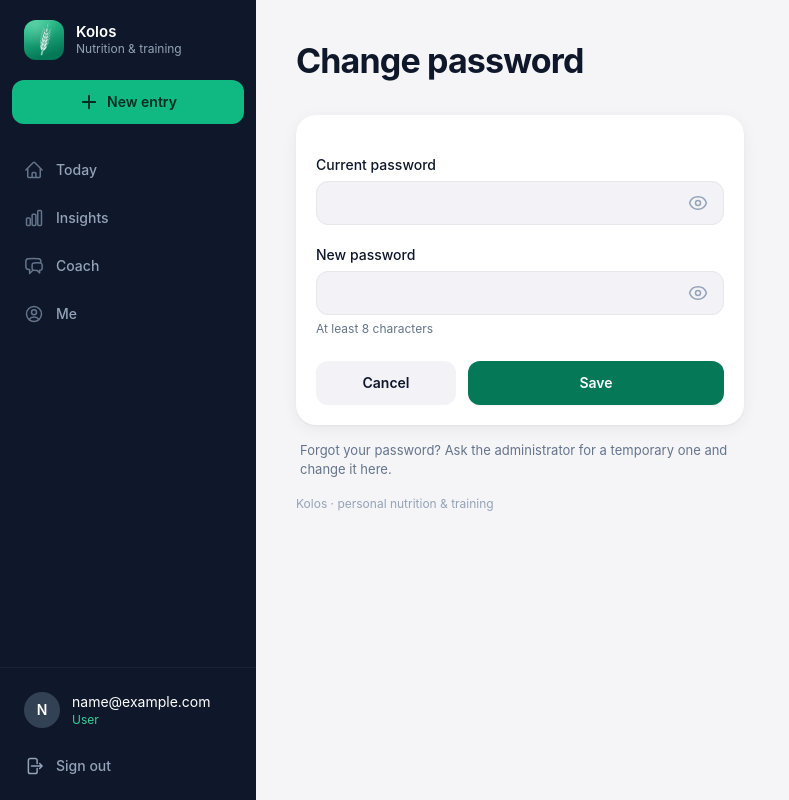
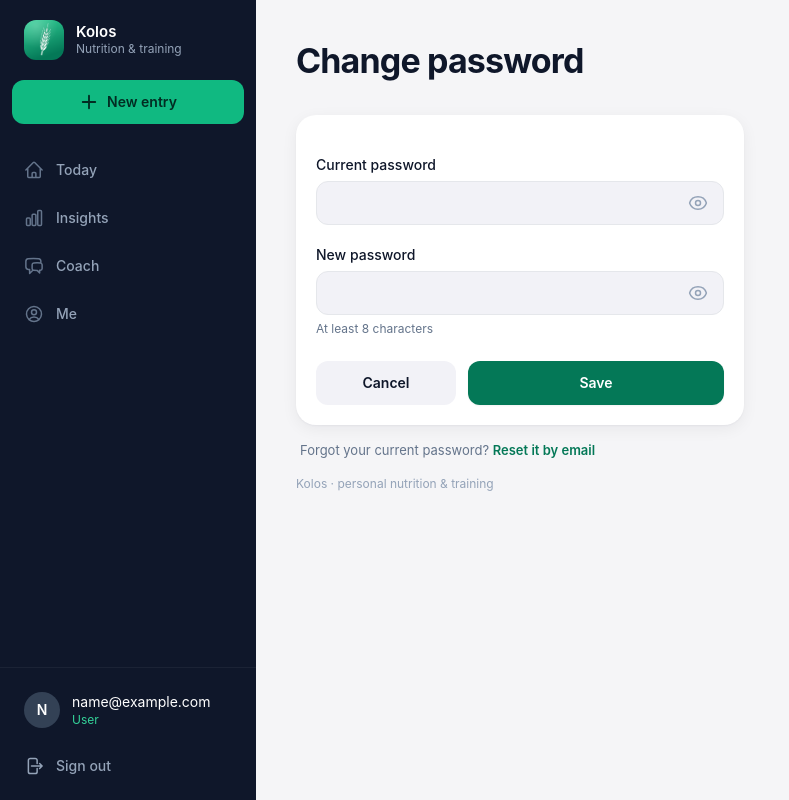
Before and after one commit to c0n666/course_project, a Flask app: page /account/password in a window 1280 px wide. Shown: the whole page, without its empty margins (0-789 px from the left). Run offline with Flask 3, Linux system fonts and the light colour scheme; the visitor is signed in with stand-in values (Sample User, id 1); some libraries are stand-ins or nearby versions.

Commit message:
E3: password reset and email confirmation by email
- mailer.py: SMTP from MAIL_* environment variables (Gmail app password, Brevo, ...);
  without MAIL_SERVER the email goes to the server log, under TESTING to MAIL_OUTBOX.
  One HTML + text template for both emails; sent in the user's language.
- Signed links (itsdangerous, no extra table):
  - password reset: 1 hour, single use (bound to the current password hash);
  - email confirmation: 3 days, bound to the address.
- Forgot password: "Forgot password?" on sign-in and on Change password, same answer
  whether or not the account exists, 3 emails per address per minute.
  The new password signs the user in and also confirms the email.
- Soft confirmation: sign-up sends the link, a "Confirm your email" card with resend sits in
  Me and on the trainer dashboard; trainers confirm before creating invite codes.
- users.email_verified_at (init-db migration; existing accounts count as confirmed, demo
  accounts are confirmed).
- Service worker does not cache /password/, /email/ and /join/ pages (v6).

```diff
--- a/app.py
+++ b/app.py
@@ -12,9 +12,10 @@ from functools import wraps
 import click
 from flask import Flask, flash, jsonify, redirect, render_template, request, send_from_directory, url_for
 from flask_login import LoginManager, current_user, login_required, login_user, logout_user
-from flask_babel import Babel, format_date, lazy_gettext, ngettext
+from flask_babel import Babel, force_locale, format_date, get_locale, lazy_gettext, ngettext
 from flask_babel import gettext as _
 from flask_wtf.csrf import CSRFError, CSRFProtect
+from itsdangerous import BadSignature, URLSafeTimedSerializer
 from markupsafe import Markup, escape
 from sqlalchemy import event, func
 from sqlalchemy.exc import OperationalError
@@ -48,6 +49,7 @@ from models import (
     db,
 )
 import food_db
+import mailer
 from coach_agent import (
     APP_NAME,
     CHAT_MAX_CHARS,
@@ -521,7 +523,8 @@ def get_trainer_client(trainer_id: int, client_id: int) -> User | None:
 def _safe_next(target: str | None) -> str | None:
     """Only same-site paths: blocks open redirects through ?next=."""
     if target and target.startswith("/") and not target.startswith("//") and "\\" not in target:
-        return target
+        # /logout as `next` would sign the user out right after signing in.
+        return None if target.split("?", 1)[0] == "/logout" else target
     return None
 
 
@@ -564,12 +567,12 @@ MAX_FAILURES = 5
 FAILURE_WINDOW_SECONDS = 60
 
 
-def _rate_limited(key: tuple) -> bool:
-    """True after MAX_FAILURES failures for `key` within the window (per process, in memory)."""
+def _rate_limited(key: tuple, limit: int = MAX_FAILURES) -> bool:
+    """True after `limit` recorded attempts for `key` within the window (per process, in memory)."""
     now = time.monotonic()
     recent = [t for t in _FAILED_ATTEMPTS.get(key, []) if now - t < FAILURE_WINDOW_SECONDS]
     _FAILED_ATTEMPTS[key] = recent
-    return len(recent) >= MAX_FAILURES
+    return len(recent) >= limit
 
 
 def _record_failure(key: tuple) -> None:
@@ -577,6 +580,77 @@ def _record_failure(key: tuple) -> None:
 
 
 MIN_PASSWORD_LENGTH = 8
+MAIL_LIMIT = 3  # emails per address (reset) or per user (confirmation) per minute
+
+RESET_TOKEN_MAX_AGE = 60 * 60          # 1 hour
+CONFIRM_TOKEN_MAX_AGE = 3 * 24 * 3600  # 3 days
+
+
+def _serializer(salt: str) -> URLSafeTimedSerializer:
+    from flask import current_app
+
+    return URLSafeTimedSerializer(current_app.config["SECRET_KEY"], salt=salt)
+
+
+def make_reset_token(user: User) -> str:
+    # The end of the password hash makes the link single-use: it stops matching once the password changes.
+    return _serializer("password-reset").dumps({"uid": user.id, "h": user.password_hash[-16:]})
+
+
+def user_from_reset_token(token: str) -> User | None:
+    try:
+        data = _serializer("password-reset").loads(token, max_age=RESET_TOKEN_MAX_AGE)
+    except BadSignature:  # also expired
+        return None
+    user = db.session.get(User, data.get("uid"))
+    return user if user and user.password_hash[-16:] == data.get("h") else None
+
+
+def make_confirm_token(user: User) -> str:
+    return _serializer("email-confirm").dumps({"uid": user.id, "e": user.email})
+
+
+def user_from_confirm_token(token: str) -> User | None:
+    try:
+        data = _serializer("email-confirm").loads(token, max_age=CONFIRM_TOKEN_MAX_AGE)
+    except BadSignature:
+        return None
+    user = db.session.get(User, data.get("uid"))
+    return user if user and user.email == data.get("e") else None
+
+
+def _mail_locale(user: User) -> str:
+    return user.language or str(get_locale() or DEFAULT_LANGUAGE)
+
+
+def send_password_reset(user: User) -> bool:
+    url = url_for("reset_password", token=make_reset_token(user), _external=True)
+    with force_locale(_mail_locale(user)):
+        return mailer.send_action_mail(
+            user.email,
+            _("Reset your Kolos password"),
+            _("We received a request to reset the password for %(email)s.", email=user.email),
+            _("Choose a new password"),
+            url,
+            _("The link works for 1 hour and only once. If you did not ask for it, ignore this email: your password stays the same."),
+        )
+
+
+def send_email_confirmation(user: User) -> bool:
+    url = url_for("confirm_email", token=make_confirm_token(user), _external=True)
+    with force_locale(_mail_locale(user)):
+        return mailer.send_action_mail(
+            user.email,
+            _("Confirm your email"),
+            _("Confirm %(email)s to finish setting up your Kolos account.", email=user.email),
+            _("Confirm email"),
+            url,
+            _("The link works for 3 days. If you did not create an account, ignore this email."),
+        )
+
+
+def account_home() -> str:
+    return url_for("trainer_dashboard" if current_user.role == "trainer" else "profile_page")
 
 
 def target_weight_error(goal_type: str, current: float | None, target: float | None) -> str | None:
@@ -670,6 +744,10 @@ def _migrate_profile_goals_schema() -> None:
         db.session.execute(text("ALTER TABLE users ADD COLUMN language VARCHAR(5)"))
     if "consented_at" not in user_cols:
         db.session.execute(text("ALTER TABLE users ADD COLUMN consented_at DATETIME"))
+    if "email_verified_at" not in user_cols:
+        # Accounts made before email confirmation existed are treated as confirmed.
+        db.session.execute(text("ALTER TABLE users ADD COLUMN email_verified_at DATETIME"))
+        db.session.execute(text("UPDATE users SET email_verified_at = CURRENT_TIMESTAMP"))
 
     product_cols = {row[1] for row in db.session.execute(text("PRAGMA table_info(products)")).fetchall()}
     if "name_uk" not in product_cols:
@@ -841,7 +919,8 @@ def register_routes(app: Flask) -> None:
 
                     db.session.commit()
                     login_user(user, remember=True)
-                    flash(_("Welcome to Kolos!"), "success")
+                    send_email_confirmation(user)
+                    flash(_("Welcome to Kolos! We sent a confirmation link to %(email)s.", email=user.email), "success")
                     return redirect(next_url or url_for("index"))
                 except Exception:
                     db.session.rollback()
@@ -906,11 +985,81 @@ def register_routes(app: Flask) -> None:
                 current_user.password_hash = generate_password_hash(new)
                 db.session.commit()
                 flash(_("Password changed."), "success")
-                return redirect(url_for("trainer_dashboard" if current_user.role == "trainer" else "profile_page"))
-        back = url_for("trainer_dashboard" if current_user.role == "trainer" else "profile_page")
+                return redirect(account_home())
         return render_template(
-            "password.html", errors=errors, back_url=back, min_password=MIN_PASSWORD_LENGTH
+            "password.html", errors=errors, back_url=account_home(), min_password=MIN_PASSWORD_LENGTH
         ), (400 if errors else 200)
+
+    @app.route("/password/forgot", methods=["GET", "POST"])
+    def forgot_password():
+        email = request.values.get("email", "").strip().lower()
+        sent = False
+        error = None
+        if request.method == "POST":
+            if "@" not in email or len(email) > 255:
+                error = _("Enter a valid email address.")
+            elif _rate_limited(("reset", email), MAIL_LIMIT):
+                error = _("Too many attempts. Please wait a minute and try again.")
+            else:
+                _record_failure(("reset", email))
+                user = User.query.filter_by(email=email).first()
+                # Same answer whether or not the account exists (no account discovery).
+                if user is not None and not send_password_reset(user):
+                    error = _("Could not send the email. Please try again later.")
+                else:
+                    sent = True
+        return render_template(
+            "password_forgot.html", email=email, sent=sent, error=error
+        ), (400 if error else 200)
+
+    @app.route("/password/reset/<token>", methods=["GET", "POST"])
+    def reset_password(token: str):
+        user = user_from_reset_token(token)
+        if user is None:
+            return render_template("password_reset.html", invalid=True, errors={}), 400
+        errors: dict[str, str] = {}
+        if request.method == "POST":
+            new = request.form.get("new_password", "")
+            if len(new) < MIN_PASSWORD_LENGTH:
+                errors["new_password"] = _("Password must be at least %(n)s characters.", n=MIN_PASSWORD_LENGTH)
+            else:
+                user.password_hash = generate_password_hash(new)
+                if user.email_verified_at is None:
+                    user.email_verified_at = datetime.utcnow()  # the link proved the address
+                db.session.commit()
+                login_user(user, remember=True)
+                flash(_("Password changed."), "success")
+                return redirect(url_for("index"))
+        return render_template(
+            "password_reset.html", invalid=False, errors=errors, email=user.email,
+            min_password=MIN_PASSWORD_LENGTH,
+        ), (400 if errors else 200)
+
+    @app.route("/email/confirm/<token>")
+    def confirm_email(token: str):
+        user = user_from_confirm_token(token)
+        if user is None:
+            flash(_("This confirmation link is invalid or has expired."), "error")
+        else:
+            if user.email_verified_at is None:
+                user.email_verified_at = datetime.utcnow()
+                db.session.commit()
+            flash(_("Email confirmed. Thank you!"), "success")
+        return redirect(account_home() if current_user.is_authenticated else url_for("login"))
+
+    @app.route("/email/confirm/resend", methods=["POST"])
+    @login_required
+    def resend_confirmation():
+        if current_user.email_verified_at is None:
+            if _rate_limited(("confirm", current_user.id), MAIL_LIMIT):
+                flash(_("Too many attempts. Please wait a minute and try again."), "error")
+            else:
+                _record_failure(("confirm", current_user.id))
+                if send_email_confirmation(current_user):
+                    flash(_("We sent a new link to %(email)s.", email=current_user.email), "success")
+                else:
+                    flash(_("Could not send the email. Please try again later."), "error")
+        return redirect(account_home())
 
     @app.route("/logout")
     @login_required
@@ -1665,6 +1814,9 @@ def register_routes(app: Flask) -> None:
     @login_required
     @role_required("trainer")
     def trainer_invite_create():
+        if current_user.email_verified_at is None:
+            flash(_("Confirm your email first to invite athletes."), "error")
+            return redirect(url_for("trainer_dashboard"))
         create_invite(current_user)
         return redirect(url_for("trainer_dashboard", _anchor="invite"))
 
@@ -1903,6 +2055,7 @@ def register_routes(app: Flask) -> None:
                 email="trainer@demo.local",
                 password_hash=generate_password_hash("trainer123"),
                 role="trainer",
+                email_verified_at=datetime.utcnow(),
             )
             db.session.add(trainer)
             db.session.flush()
@@ -1912,6 +2065,7 @@ def register_routes(app: Flask) -> None:
                 email="athlete@demo.local",
                 password_hash=generate_password_hash("athlete123"),
                 role="user",
+                email_verified_at=datetime.utcnow(),
                 trainer_id=trainer.id,
             )
             db.session.add(athlete)
--- a/models.py
+++ b/models.py
@@ -22,6 +22,7 @@ class User(UserMixin, db.Model):
     trainer_id: Mapped[int | None] = mapped_column(ForeignKey("users.id"), nullable=True)
     language: Mapped[str | None] = mapped_column(db.String(5), nullable=True)  # "en" | "uk"; None = browser default
     consented_at: Mapped[datetime | None] = mapped_column(db.DateTime)  # health-data consent at sign-up
+    email_verified_at: Mapped[datetime | None] = mapped_column(db.DateTime)  # set by the confirmation link
 
     trainer: Mapped["User | None"] = relationship(
         "User",
--- a/static/js/sw.js
+++ b/static/js/sw.js
@@ -2,7 +2,7 @@
    Pages: network-first, fall back to the last saved copy, then to the offline screen.
    Static files and CDN scripts: stale-while-revalidate.
    POST requests are never touched. Saved pages are wiped on sign-out. */
-const VERSION = 'v5';  // bump to refresh cached app files on installed PWAs
+const VERSION = 'v6';  // bump to refresh cached app files on installed PWAs
 const STATIC_CACHE = `static-${VERSION}`;
 const PAGES_CACHE = `pages-${VERSION}`;
 const CDN_CACHE = `cdn-${VERSION}`;
@@ -18,6 +18,7 @@ const PRECACHE = [
 ];
 const CDN_HOSTS = ['cdn.tailwindcss.com', 'cdn.jsdelivr.net'];
 const NO_CACHE_PAGES = ['/login', '/register', '/logout'];
+const NO_CACHE_PREFIXES = ['/password/', '/email/', '/join/'];  // one-time links and tokens
 
 self.addEventListener('install', (event) => {
   event.waitUntil(caches.open(STATIC_CACHE).then((c) => c.addAll(PRECACHE)).then(() => self.skipWaiting()));
@@ -50,7 +51,8 @@ async function networkFirstPage(request) {
   const url = new URL(request.url);
   try {
     const res = await fetch(request);
-    const cacheable = res.ok && !res.redirected && res.type === 'basic' && !NO_CACHE_PAGES.includes(url.pathname);
+    const cacheable = res.ok && !res.redirected && res.type === 'basic' && !NO_CACHE_PAGES.includes(url.pathname)
+      && !NO_CACHE_PREFIXES.some((p) => url.pathname.startsWith(p));
     if (cacheable) {
       // Skip pages that carry one-off flash toasts so they are not replayed offline.
       const text = await res.clone().text();
--- a/templates/_ui.html
+++ b/templates/_ui.html
@@ -123,3 +123,21 @@
   {% endfor %}
 </form>
 {%- endmacro %}
+
+
+{# "Confirm your email" card with a resend button; renders nothing once the email is confirmed. #}
+{% macro confirm_email_banner(user) -%}
+{% if user.email_verified_at is none %}
+<section class="flex gap-3 rounded-2xl bg-amber-500/10 p-4 ring-1 ring-amber-500/25" aria-labelledby="confirm-email-title">
+  <svg class="w-5 h-5 shrink-0 mt-0.5 text-amber-600 dark:text-amber-400" fill="none" stroke="currentColor" stroke-width="1.8" viewBox="0 0 24 24" aria-hidden="true"><path stroke-linecap="round" stroke-linejoin="round" d="M21.75 6.75v10.5a2.25 2.25 0 0 1-2.25 2.25h-15a2.25 2.25 0 0 1-2.25-2.25V6.75m19.5 0A2.25 2.25 0 0 0 19.5 4.5h-15a2.25 2.25 0 0 0-2.25 2.25m19.5 0v.243a2.25 2.25 0 0 1-1.07 1.916l-7.5 4.615a2.25 2.25 0 0 1-2.36 0L3.32 8.91a2.25 2.25 0 0 1-1.07-1.916V6.75"/></svg>
+  <div class="min-w-0 flex-1">
+    <p id="confirm-email-title" class="text-[15px] font-semibold">{{ _('Confirm your email') }}</p>
+    <p class="mt-0.5 text-[13px] text-fg-muted">{{ _('We sent a link to %(email)s. Open it to confirm the address; you will need it to reset your password.', email=user.email) }}</p>
+    <form method="post" action="{{ url_for('resend_confirmation') }}" class="mt-2">
+      <input type="hidden" name="csrf_token" value="{{ csrf_token() }}">
+      <button type="submit" class="text-[13px] font-semibold text-primary hover:text-primary-strong">{{ _('Send the link again') }}</button>
+    </form>
+  </div>
+</section>
+{% endif %}
+{%- endmacro %}
--- a/templates/password.html
+++ b/templates/password.html
@@ -30,7 +30,10 @@
       <button type="submit" class="{{ ui.btn_primary }} flex-[2]">{{ _('Save') }}</button>
     </div>
   </form>
-  <p class="mt-4 px-1 text-[13px] text-fg-muted">{{ _('Forgot your password? Ask the administrator for a temporary one and change it here.') }}</p>
+  <p class="mt-4 px-1 text-[13px] text-fg-muted">
+    {{ _('Forgot your current password?') }}
+    <a href="{{ url_for('forgot_password', email=current_user.email) }}" class="font-semibold text-primary hover:text-primary-strong">{{ _('Reset it by email') }}</a>
+  </p>
 </div>
 {% endblock %}
 
--- a/templates/profile.html
+++ b/templates/profile.html
@@ -12,6 +12,8 @@
   <div class="grid grid-cols-1 lg:grid-cols-2 gap-6 lg:gap-8 items-start">
 
     <div class="space-y-6">
+      {{ ui.confirm_email_banner(current_user) }}
+
       {# ---------- Identity ---------- #}
       <section class="{{ ui.card }} p-5 flex items-center gap-4">
         <span class="inline-flex h-16 w-16 shrink-0 items-center justify-center rounded-full bg-gradient-to-br from-emerald-400 to-emerald-700 text-2xl font-semibold uppercase text-white">{{ current_user.email[:1] }}</span>
--- a/templates/trainer.html
+++ b/templates/trainer.html
@@ -16,6 +16,8 @@
     </div>
     {% endfor %}
   </div>
+
+  {% if current_user.email_verified_at is none %}<div class="mb-6">{{ ui.confirm_email_banner(current_user) }}</div>{% endif %}
 
   {# ---------- Invite ---------- #}
   <section id="invite" class="mb-6" aria-labelledby="invite-heading">
@@ -41,10 +43,14 @@
       </form>
       {% else %}
       <p class="text-[15px] text-fg-muted">{{ _('Create a one-time code and QR. The athlete enters or scans it in their profile.') }}</p>
+      {% if current_user.email_verified_at is none %}
+      <p class="mt-3 text-[13px] font-medium text-amber-700 dark:text-amber-300">{{ _('Confirm your email first to invite athletes.') }}</p>
+      {% else %}
       <form method="post" action="{{ url_for('trainer_invite_create') }}" class="mt-3">
         <input type="hidden" name="csrf_token" value="{{ csrf_token() }}">
         <button type="submit" class="{{ ui.btn_primary }} w-full">{{ _('Create invite code') }}</button>
       </form>
+      {% endif %}
       {% endif %}
     </div>
   </section>
```
Also changed, not shown: mailer.py (added, +91 -0 lines), templates/emails/action.html (added, +38 -0 lines), templates/login.html (+5 -2 lines), templates/password_forgot.html (added, +33 -0 lines), templates/password_reset.html (added, +55 -0 lines), tests/conftest.py (+3 -2 lines), tests/test_auth.py (+7 -0 lines), tests/test_email.py (added, +162 -0 lines), translations/uk/LC_MESSAGES/messages.po, 1 other file.
